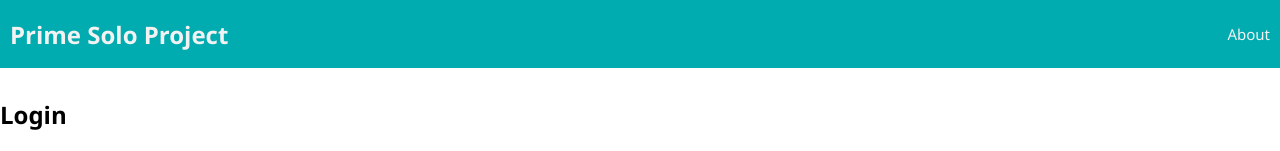
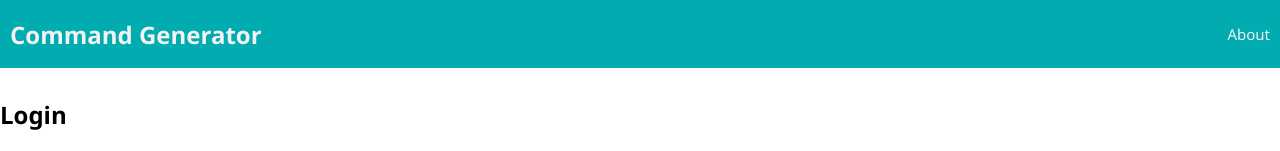
Before and after one commit to bsmrdel101/minecraft-execute-command, a React (Create React App) app: page /#/home in a window 1280 px wide. Shown: the top 151 px of the page. Built offline with nearby package versions, Linux system fonts and the light colour scheme; no server answers.

Commit message:
tried to set up favicon

```diff
--- a/public/index.html
+++ b/public/index.html
@@ -4,8 +4,9 @@
     <meta charset="utf-8">
     <meta name="viewport" content="width=device-width, initial-scale=1, shrink-to-fit=no">
     <meta name="theme-color" content="#000000">
+    <link rel="icon" type="image/x-icon" href="./icon.png">
 
-    <title>App</title>
+    <title>Command Generator</title>
   </head>
   <body>
     <noscript>
--- a/src/components/Nav/Nav.jsx
+++ b/src/components/Nav/Nav.jsx
@@ -10,7 +10,7 @@ function Nav() {
   return (
     <div className="nav">
       <Link to="/home">
-        <h2 className="nav-title">Prime Solo Project</h2>
+        <h2 className="nav-title">Command Generator</h2>
       </Link>
       <div>
         {/* If no user is logged in, show these links */}
```
Also changed, not shown: public/icon.png (added), 1 other file (tests, documents, lock files or other folders).
